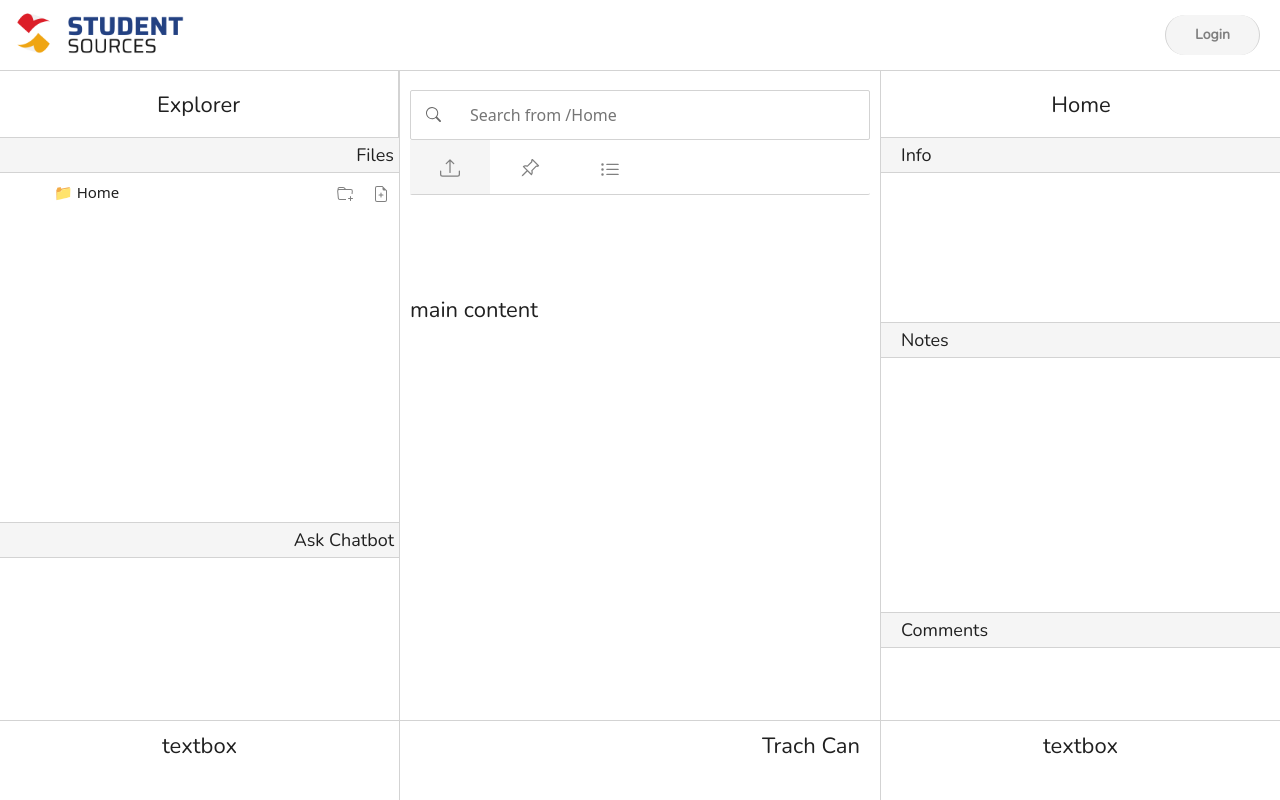
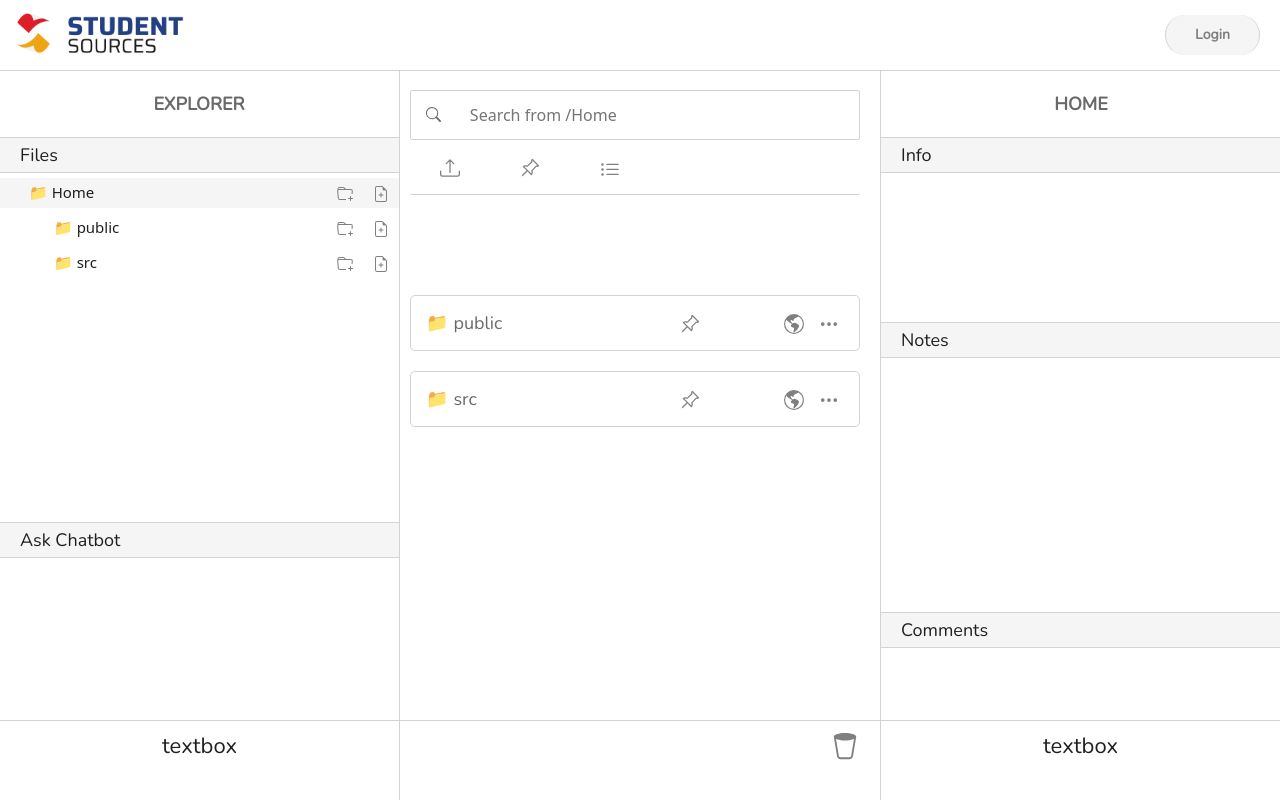
Before and after one commit to sfsu-joseo/csc648-848-05-sw-engineering-spring-2023-T04, a React (Create React App) app in the folder Milestones/M3/HorizontalPrototype/frontend/: page /student in a window 1280 px wide. Built offline with nearby package versions, Linux system fonts and the light colour scheme.

Commit message:
added rendering for current directory and tree traversal

```diff
--- a/Milestones/M3/HorizontalPrototype/frontend/src/App.js
+++ b/Milestones/M3/HorizontalPrototype/frontend/src/App.js
@@ -73,9 +73,9 @@ function App() {
 
   // make this pretty later
   if (loading === null) {
-    return <div className="App">loading...</div>;
+    return <div className="App">Loading...</div>;
   } else if (loading === false) {
-    return <div className="App">no server response...</div>;
+    return <div className="App">No server response...</div>;
   }
 
   return (
--- /dev/null
+++ b/Milestones/M3/HorizontalPrototype/frontend/src/components/CurrentDirectory.js
@@ -0,0 +1,71 @@
+import { useEffect } from "react";
+
+const CurrentDirectory = ({ currentDirectory }) => {
+  /* render items of current node (i.e. home directory for now) */
+
+  return currentDirectory.items.map((loadData) => (
+    // <div> {loadData.name} </div>
+    <div className="box" style={{ marginTop: "20px", overflow: "hidden" }}>
+      {/* file type and file name */}
+      <div
+        className=""
+        style={{
+          margin: "0",
+          padding: "5px",
+          fontSize: "18px",
+          width: "190px",
+          whiteSpace: "nowrap",
+          overflow: "hidden",
+          textOverflow: "ellipsis",
+          color: "dimgray",
+        }}
+      >
+        {loadData.isFolder ? (
+          <span style={{ marginRight: "5px" }}>📁</span>
+        ) : (
+          <span style={{ marginRight: "5px" }}>📄</span>
+        )}
+        {loadData.name}
+      </div>
+      {/* pinned icon */}
+      <div className="box-star">
+        <svg
+          xmlns="http://www.w3.org/2000/svg"
+          className="header-icons"
+          fill="currentColor"
+          viewBox="0 0 16 16"
+        >
+          <path d="M9.828.722a.5.5 0 0 1 .354.146l4.95 4.95a.5.5 0 0 1 0 .707c-.48.48-1.072.588-1.503.588-.177 0-.335-.018-.46-.039l-3.134 3.134a5.927 5.927 0 0 1 .16 1.013c.046.702-.032 1.687-.72 2.375a.5.5 0 0 1-.707 0l-2.829-2.828-3.182 3.182c-.195.195-1.219.902-1.414.707-.195-.195.512-1.22.707-1.414l3.182-3.182-2.828-2.829a.5.5 0 0 1 0-.707c.688-.688 1.673-.767 2.375-.72a5.922 5.922 0 0 1 1.013.16l3.134-3.133a2.772 2.772 0 0 1-.04-.461c0-.43.108-1.022.589-1.503a.5.5 0 0 1 .353-.146zm.122 2.112v-.002.002zm0-.002v.002a.5.5 0 0 1-.122.51L6.293 6.878a.5.5 0 0 1-.511.12H5.78l-.014-.004a4.507 4.507 0 0 0-.288-.076 4.922 4.922 0 0 0-.765-.116c-.422-.028-.836.008-1.175.15l5.51 5.509c.141-.34.177-.753.149-1.175a4.924 4.924 0 0 0-.192-1.054l-.004-.013v-.001a.5.5 0 0 1 .12-.512l3.536-3.535a.5.5 0 0 1 .532-.115l.096.022c.087.017.208.034.344.034.114 0 .23-.011.343-.04L9.927 2.028c-.029.113-.04.23-.04.343a1.779 1.779 0 0 0 .062.46z" />
+        </svg>
+      </div>
+
+      <div style={{ display: "flex", width: "70px", marginLeft: "5px" }}>
+        {/* <p style={{ fontSize: "16px", margin: "auto", color: "dimgrey" }}>
+          public
+        </p> */}
+        <div className="box-star">
+          <svg
+            xmlns="http://www.w3.org/2000/svg"
+            className="header-icons"
+            fill="currentColor"
+            viewBox="0 0 16 16"
+          >
+            <path d="M8 0a8 8 0 1 0 0 16A8 8 0 0 0 8 0ZM2.04 4.326c.325 1.329 2.532 2.54 3.717 3.19.48.263.793.434.743.484-.08.08-.162.158-.242.234-.416.396-.787.749-.758 1.266.035.634.618.824 1.214 1.017.577.188 1.168.38 1.286.983.082.417-.075.988-.22 1.52-.215.782-.406 1.48.22 1.48 1.5-.5 3.798-3.186 4-5 .138-1.243-2-2-3.5-2.5-.478-.16-.755.081-.99.284-.172.15-.322.279-.51.216-.445-.148-2.5-2-1.5-2.5.78-.39.952-.171 1.227.182.078.099.163.208.273.318.609.304.662-.132.723-.633.039-.322.081-.671.277-.867.434-.434 1.265-.791 2.028-1.12.712-.306 1.365-.587 1.579-.88A7 7 0 1 1 2.04 4.327Z" />
+          </svg>
+        </div>
+        <div className="box-star">
+          <svg
+            xmlns="http://www.w3.org/2000/svg"
+            className="header-icons"
+            fill="currentColor"
+            viewBox="0 0 16 16"
+          >
+            <path d="M3 9.5a1.5 1.5 0 1 1 0-3 1.5 1.5 0 0 1 0 3zm5 0a1.5 1.5 0 1 1 0-3 1.5 1.5 0 0 1 0 3zm5 0a1.5 1.5 0 1 1 0-3 1.5 1.5 0 0 1 0 3z" />
+          </svg>
+        </div>
+      </div>
+    </div>
+  ));
+};
+
+export default CurrentDirectory;
--- a/Milestones/M3/HorizontalPrototype/frontend/src/components/DirectoryTree.js
+++ b/Milestones/M3/HorizontalPrototype/frontend/src/components/DirectoryTree.js
@@ -1,11 +1,31 @@
 import { useState } from "react";
+import { useEffect } from "react";
 
-const DirectoryTree = ({ handleInsertNode, explorer }) => {
+const DirectoryTree = ({
+  handleInsertNode,
+  explorer,
+  setCurrentDirectory,
+  currentDirectory,
+  // loading,
+}) => {
   const [expand, setExpand] = useState(false);
   const [showInput, setShowInput] = useState({
     visible: false,
     isFolder: null,
   });
+
+  // init page to display home contents in dir tree
+  useEffect(() => {
+    if (explorer.name === "Home") setExpand(true);
+  }, []);
+
+  const handleSetExpand = (e) => {
+    // set curr dir
+    setCurrentDirectory(explorer);
+
+    // set expand
+    setExpand(!expand);
+  };
 
   const handleNewFolder = (e, isFolder) => {
     e.stopPropagation();
@@ -28,7 +48,14 @@ const DirectoryTree = ({ handleInsertNode, explorer }) => {
   if (explorer.isFolder) {
     return (
       <div style={{ marginTop: 5 }}>
-        <div className="folder" onClick={() => setExpand(!expand)}>
+        <div
+          className={
+            explorer.name === currentDirectory.name
+              ? "folder select-folder"
+              : "folder"
+          }
+          onClick={() => handleSetExpand(explorer)}
+        >
           <span>📁 {explorer.name}</span>
 
           <div>
@@ -90,6 +117,8 @@ const DirectoryTree = ({ handleInsertNode, explorer }) => {
                 handleInsertNode={handleInsertNode}
                 explorer={exp}
                 key={exp.id}
+                setCurrentDirectory={setCurrentDirectory}
+                currentDirectory={currentDirectory}
               />
             );
           })}
--- a/Milestones/M3/HorizontalPrototype/frontend/src/components/StudentSearch.js
+++ b/Milestones/M3/HorizontalPrototype/frontend/src/components/StudentSearch.js
@@ -1,7 +1,7 @@
 import { useState } from "react";
 
-const StudentSearch = () => {
-  const [selected, setSelected] = useState("users");
+const StudentSearch = ({ currentDirectory }) => {
+  const [selected, setSelected] = useState("");
   const [friends, setFriends] = useState("all");
   const [search, setSearch] = useState("");
   const [filter, setFilter] = useState("");
@@ -50,7 +50,7 @@ const StudentSearch = () => {
           <input
             type="text"
             name="searchbar"
-            placeholder={"Search from /Home"}
+            placeholder={`Search from /${currentDirectory.name}`}
             id="search_bar"
             value={search}
             onChange={(e) => setSearch(e.target.value)}
--- a/Milestones/M3/HorizontalPrototype/frontend/src/index.css
+++ b/Milestones/M3/HorizontalPrototype/frontend/src/index.css
@@ -1033,14 +1033,11 @@ padding: 6px 10px;
 }
 
 .main-panel-grid {
-    display: flex;
-    flex-direction: column;
     padding: 10px;
-    /* width: 100%; */
-
     /* this depends on if the panels are showing or not */
     margin-left: 400px;
-    margin-right: 400px;
+    /* ??? adding 10 centers it somehow */
+    margin-right: 410px;
 }
 
 .right-panel-grid {
@@ -1079,13 +1076,17 @@ padding: 6px 10px;
     width: 400px;
     height: 67.5px;
     padding: 10px;
-    padding-top: 20px;
+    padding-top: 22px;
     text-align: center;
     background: white;
+    color: dimgray;
+
+    font-weight: bolder;
+    font-size: 18px;
 
     border: 1px solid lightgrey;
     border-top: none;
-    /* border-right: none; */
+    border-right: none;
     border-left: none;
     z-index: 1;
 }
@@ -1135,12 +1136,16 @@ padding: 6px 10px;
 /* ----- inner rightside grid content ----- */
 
 .right-panel-title {
+    font-weight: bolder;
+    font-size: 18px;
+    color: dimgray;
+
     position: fixed;
     width: 400px;
     background-color: white;
     height: 67.5px;
     padding: 10px;
-    padding-top: 20px;
+    padding-top: 22px;
     text-align: center;
 
     border: 1px solid lightgrey;
@@ -1243,9 +1248,9 @@ padding: 6px 10px;
 .main-panel-content {
     margin: auto;
     width: 100%;
-    max-width: 800px;
+    max-width: 600px;
     margin-top: 100px;
-    text-align: left;
+    /* text-align: left; */
 }
 
 
@@ -1337,3 +1342,7 @@ padding: 6px 10px;
     color: grey;
     margin-top: 3px;
   }
+
+  .select-folder {
+    background-color: whitesmoke;
+  }
--- a/Milestones/M3/HorizontalPrototype/frontend/src/pages/Sources.js
+++ b/Milestones/M3/HorizontalPrototype/frontend/src/pages/Sources.js
@@ -257,6 +257,10 @@ and also call request to update lists */
     }
   }
 
+  // if (loading) {
+  //   return <div>Loading...</div>;
+  // }
+
   return (
     <div className="page">
       <div className="sources">
--- a/Milestones/M3/HorizontalPrototype/frontend/src/pages/Student.js
+++ b/Milestones/M3/HorizontalPrototype/frontend/src/pages/Student.js
@@ -3,38 +3,71 @@ import DirectoryTree from "../components/DirectoryTree";
 import folderData from "../data/folderData";
 import useTreeTraversal from "../hooks/useTreeTraversal";
 import StudentSearch from "../components/StudentSearch";
+import CurrentDirectory from "../components/CurrentDirectory";
+import { useEffect } from "react";
 
 const Student = (data, windowDimension) => {
   const [explorerData, setExplorerData] = useState(folderData);
+  const [currentDirectory, setCurrentDirectory] = useState({});
+  const [loading, setLoading] = useState(true);
+
   const { insertNode } = useTreeTraversal();
   const handleInsertNode = (folderId, item, isFolder) => {
     const finalTree = insertNode(explorerData, folderId, item, isFolder);
     setExplorerData(finalTree);
   };
 
+  useEffect(() => {
+    // init current directory
+
+    if (!currentDirectory.items) handleSetCurrentDirectory(explorerData);
+    console.log("this was fired");
+
+    setLoading(false);
+  }, []);
+
+  async function handleSetCurrentDirectory(event) {
+    setCurrentDirectory(event);
+  }
+
+  if (loading) {
+    return <div>Loading...</div>;
+  }
+
   return (
     <div className="page">
       <div className="grid-foundation">
         <div className="left-panel-grid">
-          <div className="left-panel-title">Explorer</div>
-          <div className="header-tab" style={{ marginTop: "67.5px" }}>
+          <div className="left-panel-title">EXPLORER</div>
+          <div
+            className="header-tab"
+            style={{ marginTop: "67.5px", direction: "ltr" }}
+          >
             Files
           </div>
           <div className="left-panel-tree">
             <DirectoryTree
               handleInsertNode={handleInsertNode}
               explorer={explorerData}
+              setCurrentDirectory={handleSetCurrentDirectory}
+              currentDirectory={currentDirectory}
+              // currentDirectory={currentDirectory}
+              // loading={loading}
             />
             {/* spacing */}
             <div style={{ height: "20px", width: "20px" }}> </div>
           </div>
-          <div className="header-tab">Ask Chatbot</div>
+          <div className="header-tab" style={{ direction: "ltr" }}>
+            Ask Chatbot
+          </div>
           <div className="left-panel-chatbot">{/* ask chatbot */}</div>
           <div className="left-panel-textbox">textbox</div>
         </div>
 
         <div className="right-panel-grid">
-          <div className="right-panel-title">Home</div>
+          <div className="right-panel-title">
+            {currentDirectory.name.toUpperCase()}
+          </div>
           <div className="header-tab" style={{ marginTop: "67.5px" }}>
             Info
           </div>
@@ -47,9 +80,28 @@ const Student = (data, windowDimension) => {
         </div>
 
         <div className="main-panel-grid">
-          <StudentSearch />
-          <div className="main-panel-content">main content</div>
-          <div className="tiny-footer">Trach Can</div>
+          <StudentSearch currentDirectory={currentDirectory} />
+          <div className="main-panel-content">
+            {/* main content */}
+
+            {loading ? (
+              <div>loading...</div>
+            ) : (
+              <CurrentDirectory currentDirectory={currentDirectory} />
+            )}
+          </div>
+          <div className="tiny-footer">
+            {/* trash */}
+            <svg
+              xmlns="http://www.w3.org/2000/svg"
+              // className="header-icons"
+              style={{ width: "30px", height: "30px", color: "grey" }}
+              fill="currentColor"
+              viewBox="0 0 16 16"
+            >
+              <path d="M14 3a.702.702 0 0 1-.037.225l-1.684 10.104A2 2 0 0 1 10.305 15H5.694a2 2 0 0 1-1.973-1.671L2.037 3.225A.703.703 0 0 1 2 3c0-1.105 2.686-2 6-2s6 .895 6 2zM3.215 4.207l1.493 8.957a1 1 0 0 0 .986.836h4.612a1 1 0 0 0 .986-.836l1.493-8.957C11.69 4.689 9.954 5 8 5c-1.954 0-3.69-.311-4.785-.793z" />
+            </svg>
+          </div>
         </div>
       </div>
     </div>
```
